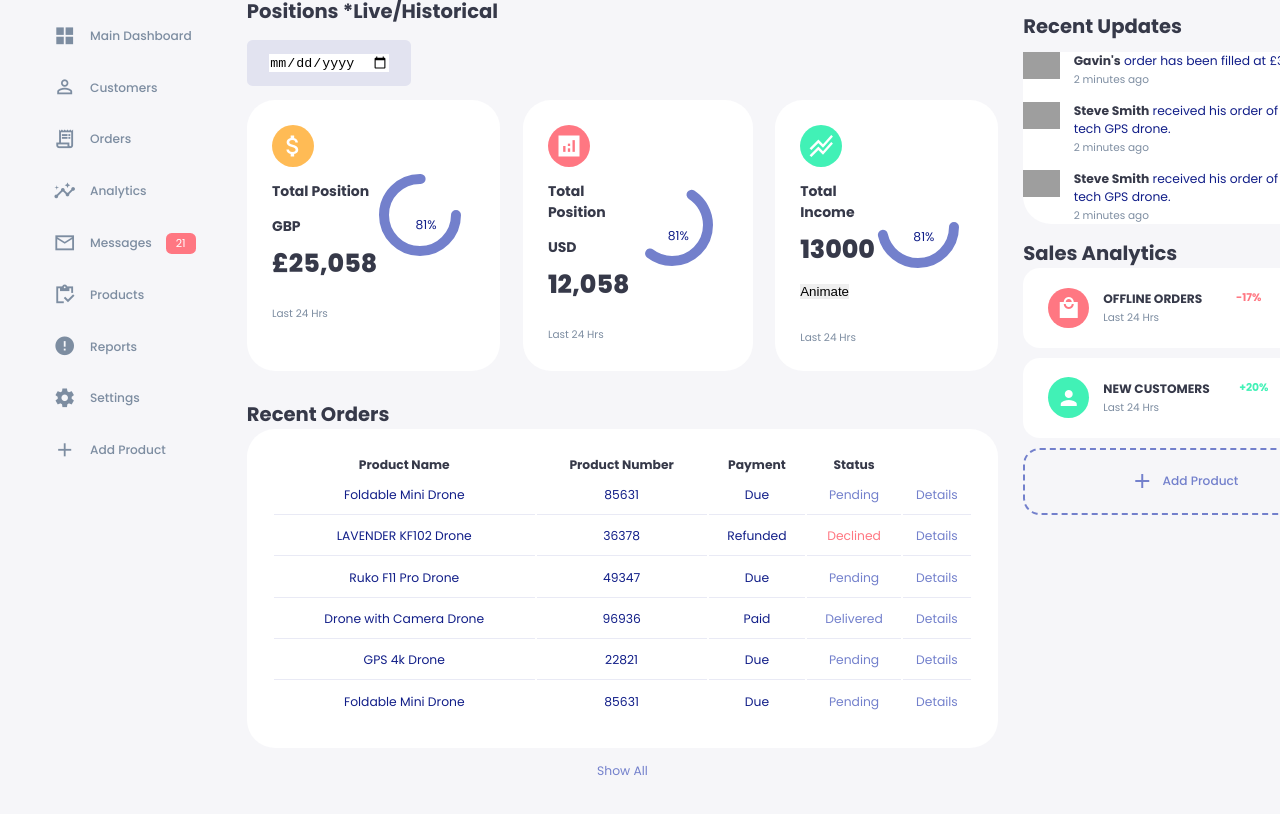
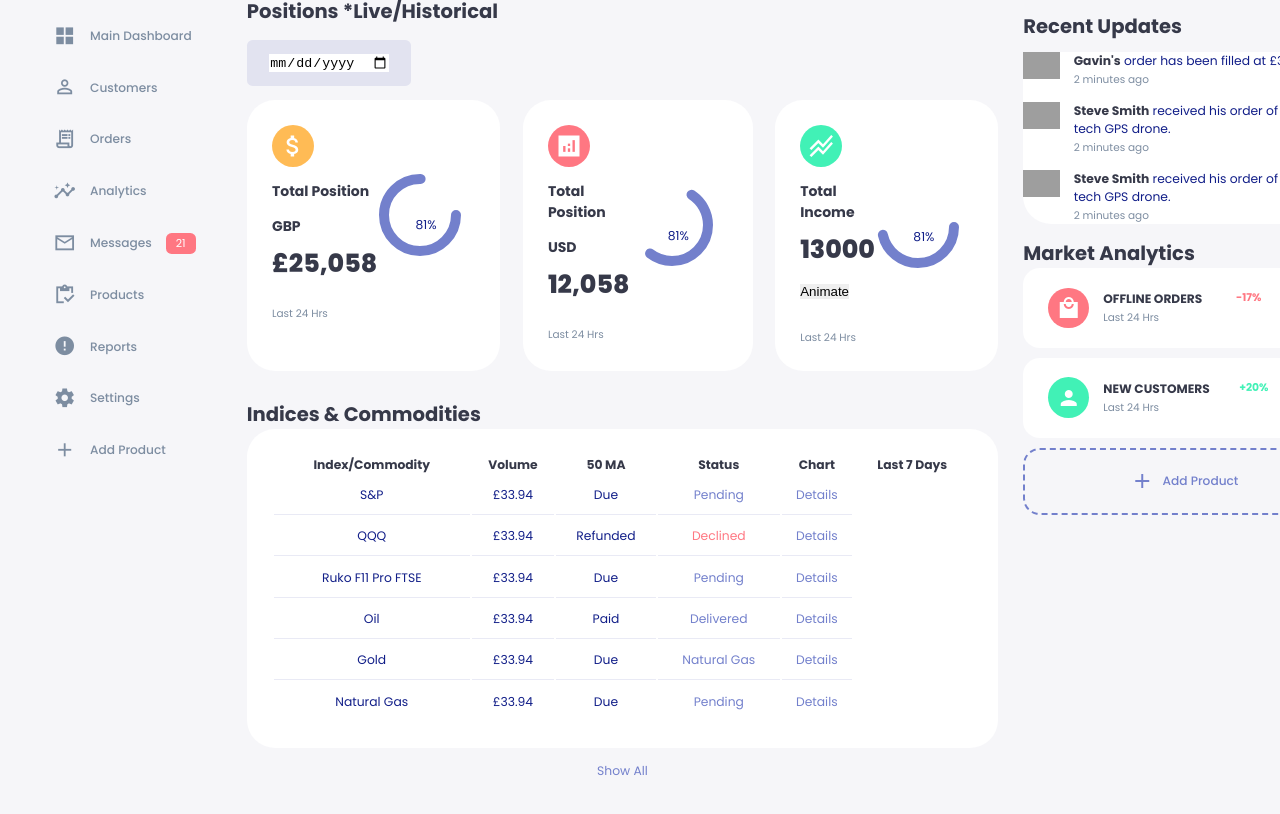
Before and after one commit to billyndroid/dashboard-example, a plain HTML site: page index.html in a window 1280 px wide. Shown: the part 62-876 px from the top of the page. Drawn offline with Linux system fonts and the light colour scheme; grey boxes are pictures that could not be loaded; a web font is replaced by a local one.

Commit message:
updated params in html
classes and orders now do not match new dash

```diff
--- a/index.html
+++ b/index.html
@@ -158,14 +158,16 @@
             </div>
             <!--(((((((((((((End of Insights)))))))))))))-->
                 <div class="recent-orders">
-                    <h2>Recent Orders</h2>
+                    <h2>Indices & Commodities</h2>
                     <table>
                         <thead>
                             <tr>
-                                <th>Product Name</th>
-                                <th>Product Number</th>
-                                <th>Payment</th>
+                                <th>Index/Commodity</th>
+                                <th>Volume</th>
+                                <th>50 MA</th>
                                 <th>Status</th>
+                                <th>Chart</th>
+                                <th>Last 7 Days</th>
                             </tr>
                         </thead>
                         <tbody>
@@ -250,7 +252,7 @@
             <!--(((((((((((((End of Recent Updates)))))))))))))-->
 
             <div class="sales-analytics">
-                <h2>Sales Analytics</h2>
+                <h2>Market Analytics</h2>
 
                 <div class="item offline">
                     <div class="icon">
--- a/scripts/orders.js
+++ b/scripts/orders.js
@@ -1,37 +1,37 @@
 const Orders = [
     {
-        productName: `Foldable Mini Drone`,
-        productNumber: `85631`,
+        productName: `S&P`,
+        productNumber: `£33.94`,
         paymentStatus: `Due`,
         shipping: `Pending`
     },
     {
-        productName: `LAVENDER KF102 Drone`,
-        productNumber: `36378`,
+        productName: `QQQ`,
+        productNumber: `£33.94`,
         paymentStatus: `Refunded`,
         shipping: `Declined`
     },
     {
-        productName: `Ruko F11 Pro Drone`,
-        productNumber: `49347`,
+        productName: `Ruko F11 Pro FTSE`,
+        productNumber: `£33.94`,
         paymentStatus: `Due`,
         shipping: `Pending`
     },
     {
-        productName: `Drone with Camera Drone`,
-        productNumber: `96936`,
+        productName: `Oil`,
+        productNumber: `£33.94`,
         paymentStatus: `Paid`,
         shipping: `Delivered`
     },
     {
-        productName: `GPS 4k Drone`,
-        productNumber: `22821`,
+        productName: `Gold`,
+        productNumber: `£33.94`,
         paymentStatus: `Due`,
-        shipping: `Pending`
+        shipping: `Natural Gas`
     },
     {
-        productName: `Foldable Mini Drone`,
-        productNumber: `85631`,
+        productName: `Natural Gas`,
+        productNumber: `£33.94`,
         paymentStatus: `Due`,
         shipping: `Pending`
     },
```
